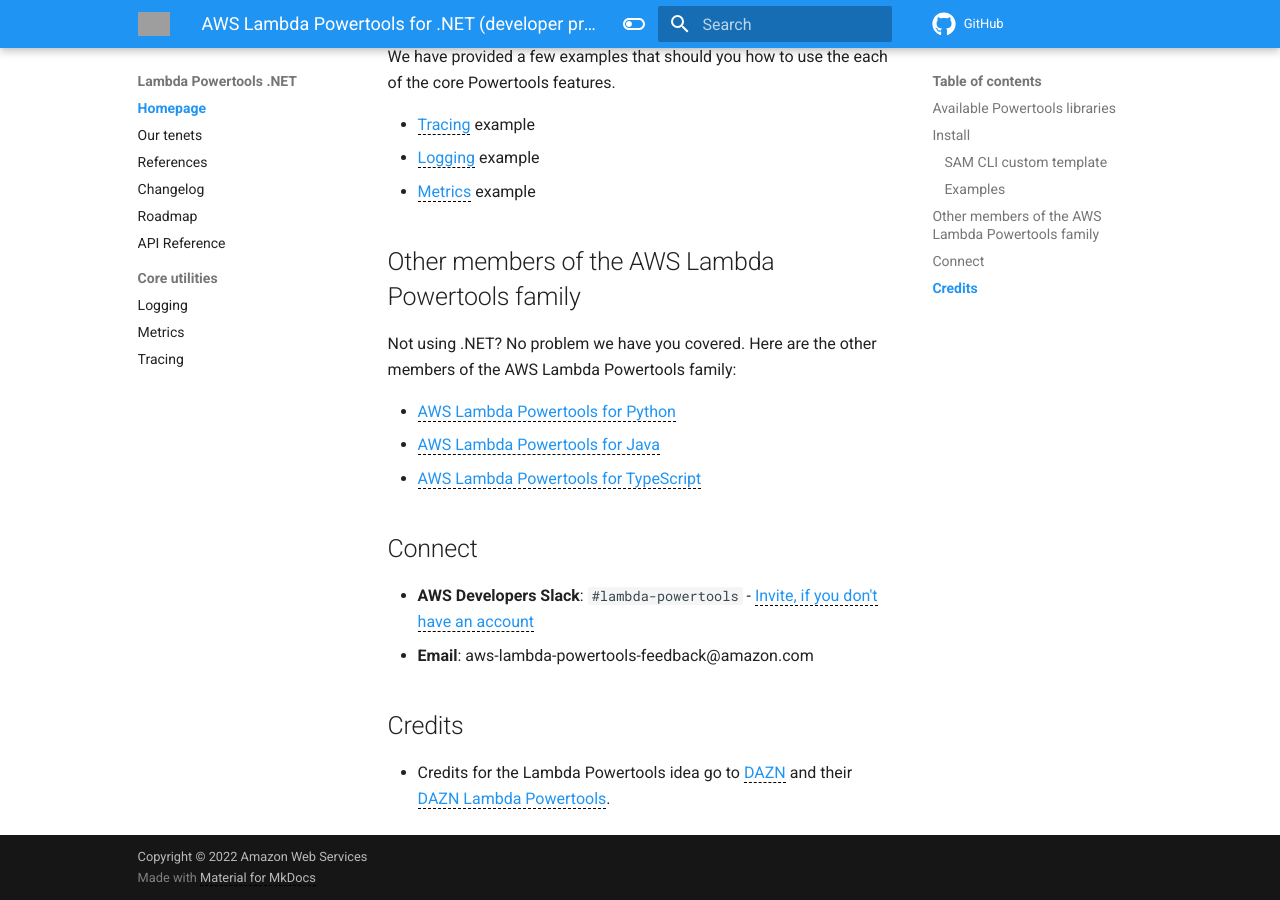
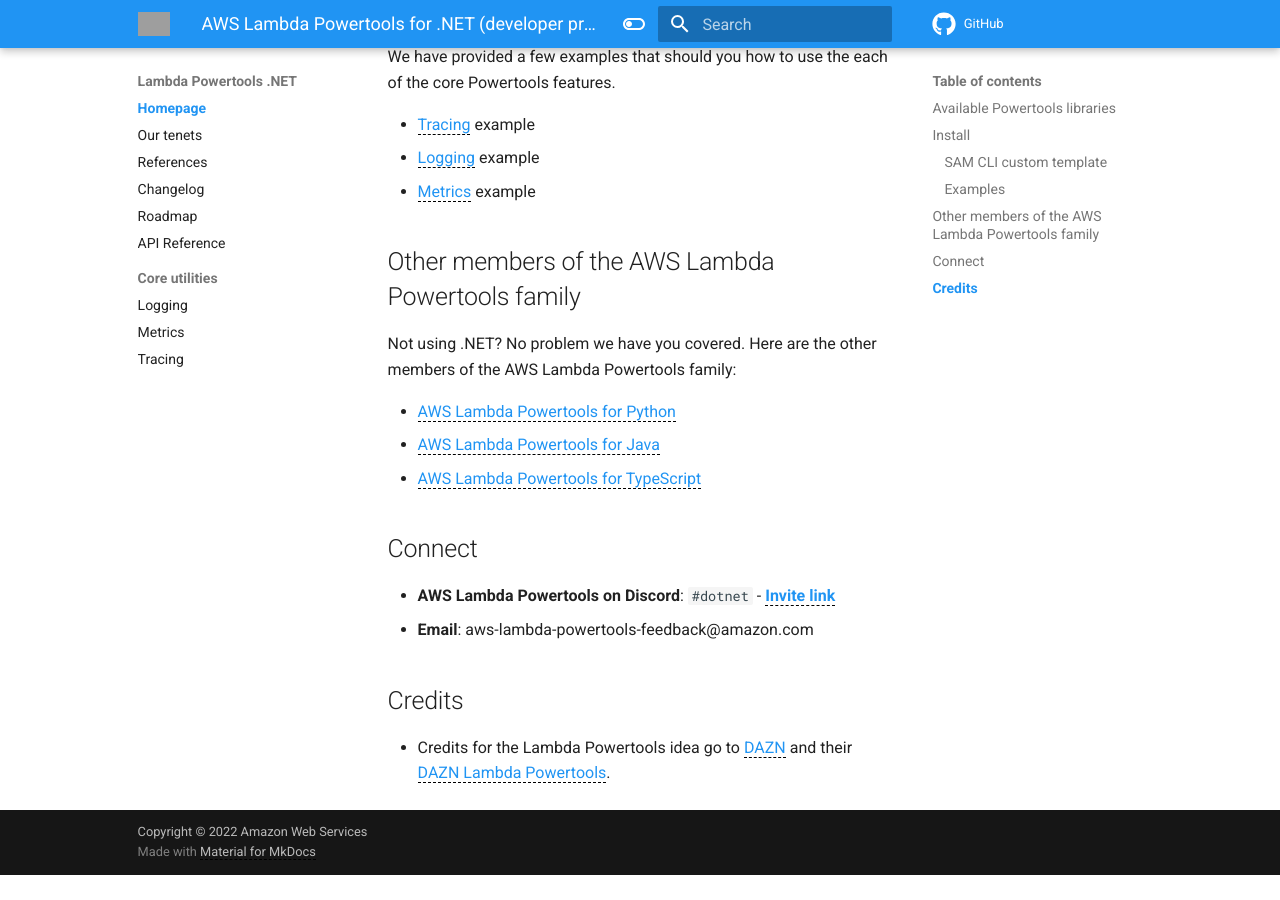
Before and after one commit to aws-powertools/powertools-lambda-dotnet, an MkDocs documentation site: the page built from docs/index.md, in a window 1280 px wide and 900 px high, scrolled down 1881 px. Built offline with MkDocs 1.6.1 and Material for MkDocs 9.7.7, drawn with Linux system fonts in a browser that asks for light colours; a script that is not in the unit is left out; comment, search, counter and statistics services are not loaded; the version menu is left out; after the commit the page ends 2756 px from its top, so only the background shows below that; grey boxes are pictures that could not be loaded.

Commit message:
chore(docs): add discord invitation link

```diff
--- a/docs/index.md
+++ b/docs/index.md
@@ -73,7 +73,7 @@
 
 ## Connect
 
-* **AWS Developers Slack**: `#lambda-powertools` - [Invite, if you don't have an account](https://join.slack.com/t/awsdevelopers/shared_invite/zt-yryddays-C9fkWrmguDv0h2EEDzCqvw){target="_blank"}
+* **AWS Lambda Powertools on Discord**: `#dotnet` - **[Invite link](https://discord.gg/B8zZKbbyET){target="_blank"}**
 * **Email**: aws-lambda-powertools-feedback@amazon.com
 
 ## Credits
```
Also changed, not shown: README.md (+4 -2 lines).
